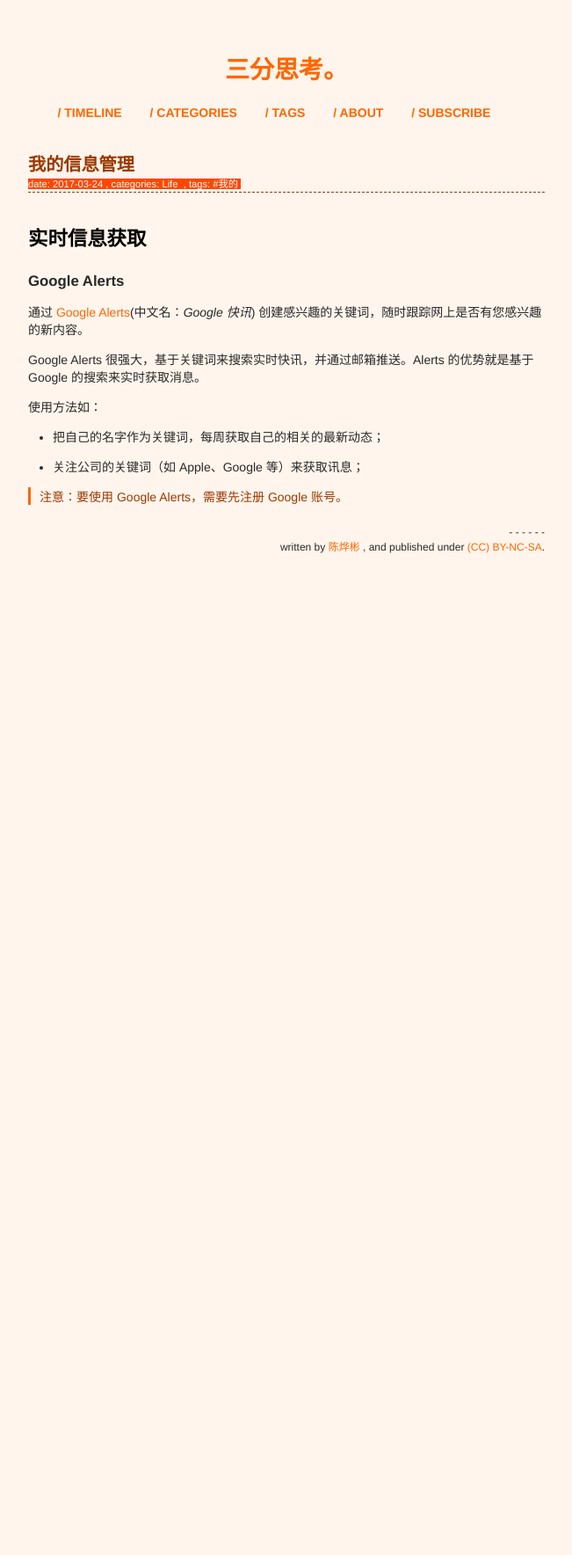
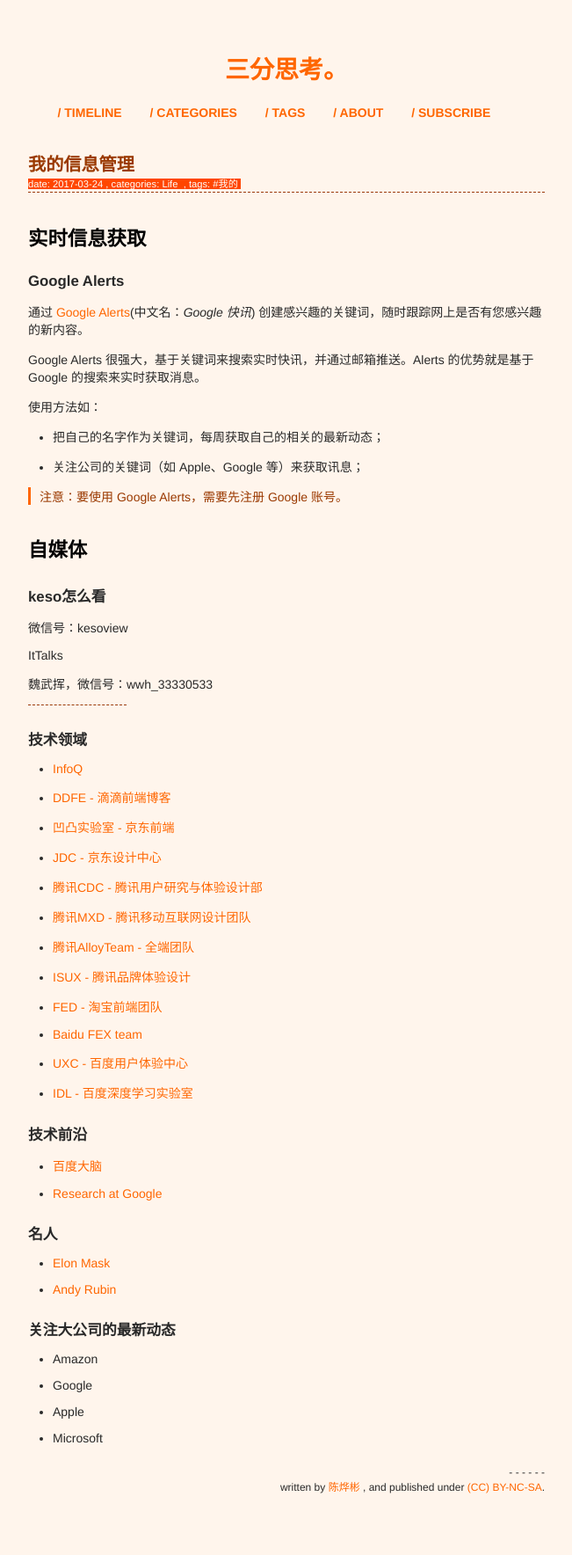
Before and after one commit to xianyuxmu/xianyuxmu.github.io, a Jekyll site: the page built from _posts/2017-03-24-my-infomation-management-system.md, in a window 1280 px wide. Shown: the whole page at 88% size, without its empty margins (314-965 px from the left). Built offline with Jekyll 4.4.1, drawn with Linux system fonts in a browser that asks for light colours; comment, search, counter and statistics services are not loaded; before the commit the page ends 900 px from its top, so only the background shows below that.

Commit message:
add contents

```diff
--- a/_posts/2017-03-24-my-infomation-management-system.md
+++ b/_posts/2017-03-24-my-infomation-management-system.md
@@ -23,3 +23,50 @@
 - 关注公司的关键词（如 Apple、Google 等）来获取讯息；
 
 > 注意：要使用 Google Alerts，需要先注册 Google 账号。
+
+## 自媒体
+
+### keso怎么看
+
+微信号：kesoview
+
+ItTalks
+
+魏武挥，微信号：wwh_33330533
+
+
+----
+
+### 技术领域
+
+- [InfoQ](http://www.infoq.com/cn/)
+- [DDFE - 滴滴前端博客](https://github.com/DDFE/DDFE-blog)
+- [凹凸实验室 - 京东前端](https://aotu.io/)
+- [JDC - 京东设计中心](https://jdc.jd.com/)
+- [腾讯CDC - 腾讯用户研究与体验设计部](http://cdc.tencent.com)
+- [腾讯MXD - 腾讯移动互联网设计团队](http://mxd.tencent.com/)
+- [腾讯AlloyTeam - 全端团队](http://www.alloyteam.com/)
+- [ISUX - 腾讯品牌体验设计](https://isux.tencent.com/)
+- [FED - 淘宝前端团队](http://taobaofed.org/)
+- [Baidu FEX team](https://github.com/fex-team)
+- [UXC - 百度用户体验中心](http://mux.baidu.com/case)
+- [IDL - 百度深度学习实验室](http://idl.baidu.com/IDL-direction.html)
+
+
+### 技术前沿
+
+- [百度大脑](https://ai.baidu.com/)
+- [Research at Google](https://research.google.com/)
+
+### 名人
+
+- [Elon Mask](https://twitter.com/elonmusk)
+- [Andy Rubin](https://twitter.com/Arubin)
+
+
+### 关注大公司的最新动态
+
+- Amazon
+- Google
+- Apple
+- Microsoft
```
